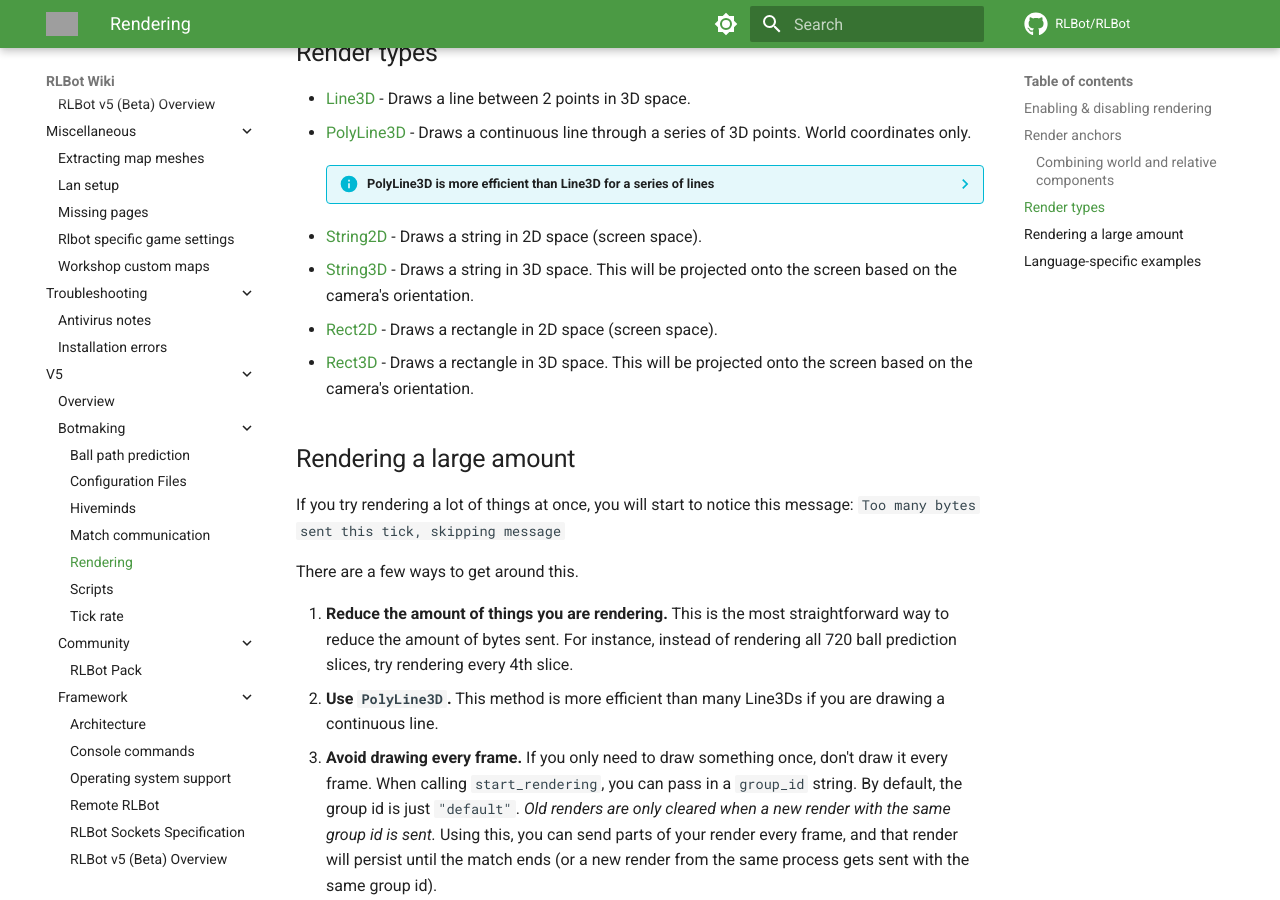
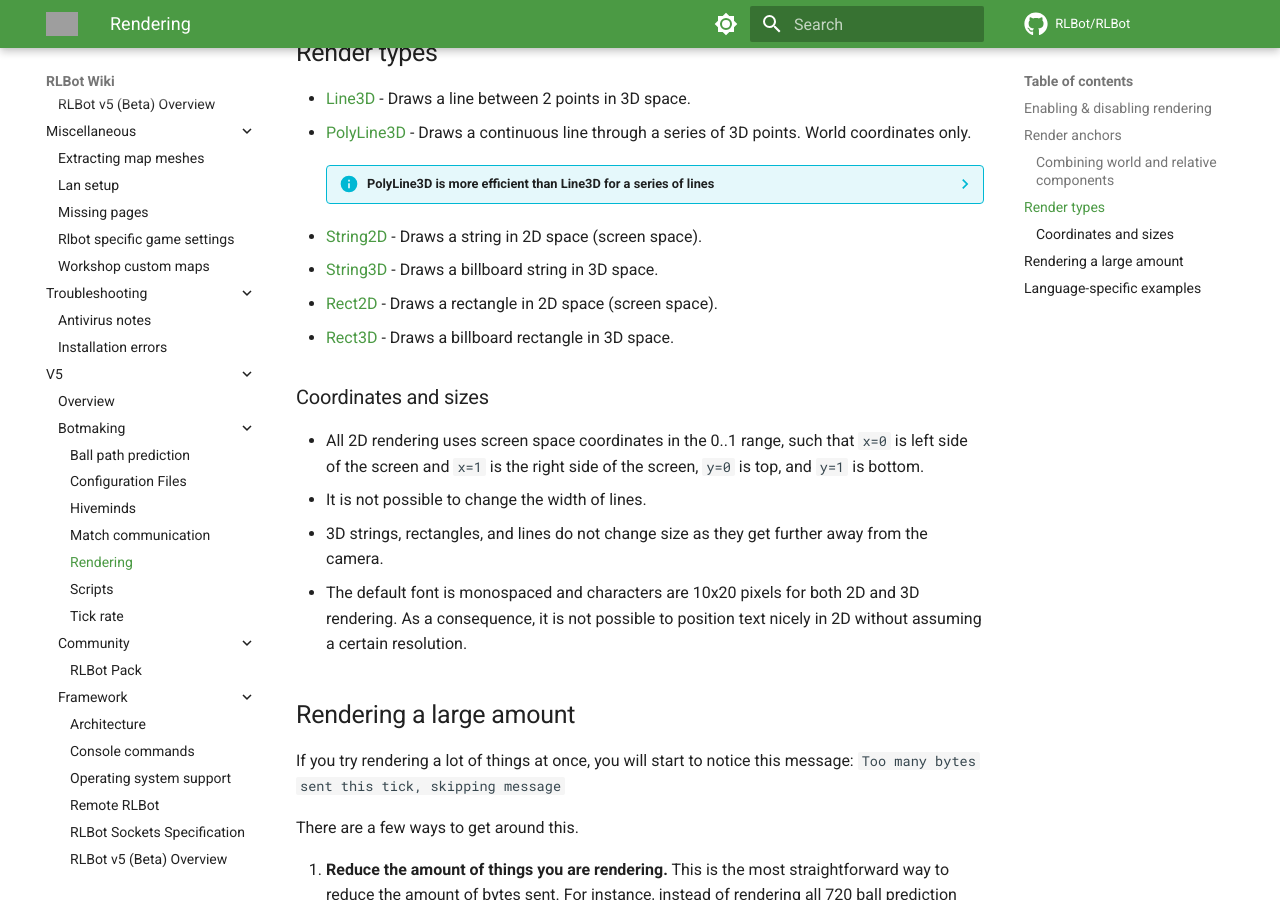
Before and after one commit to RLBot/wiki, an MkDocs documentation site: the page built from docs/v5/botmaking/rendering.md, in a window 1280 px wide and 900 px high, scrolled down 1099 px. Built offline with MkDocs 1.6.1 and Material for MkDocs 9.7.7, drawn with Linux system fonts in a browser that asks for light colours; comment, search, counter and statistics services are not loaded; grey boxes are pictures that could not be loaded.

Commit message:
Add rendering sizes and coordinate details

```diff
--- a/docs/v5/botmaking/rendering.md
+++ b/docs/v5/botmaking/rendering.md
@@ -34,9 +34,16 @@ This will position the render underneath the car, with the render moving relativ
         This is the recommended way to draw a large number of points in a continuous line, as it is more efficient than sending multiple `Line3D` messages. While this method was available in RLBot v4, it was implemented by sending a series of `Line3D` messages which defeated the purpose.
 
 - [String2D](https://github.com/RLBot/flatbuffers-schema/blob/main/rendering.fbs#L76-L96) - Draws a string in 2D space (screen space).
-- [String3D](https://github.com/RLBot/flatbuffers-schema/blob/main/rendering.fbs#L98-L115) - Draws a string in 3D space. This will be projected onto the screen based on the camera's orientation.
+- [String3D](https://github.com/RLBot/flatbuffers-schema/blob/main/rendering.fbs#L98-L115) - Draws a billboard string in 3D space.
 - [Rect2D](https://github.com/RLBot/flatbuffers-schema/blob/main/rendering.fbs#L117-L134) - Draws a rectangle in 2D space (screen space).
-- [Rect3D](https://github.com/RLBot/flatbuffers-schema/blob/main/rendering.fbs#L136-L151) - Draws a rectangle in 3D space. This will be projected onto the screen based on the camera's orientation.
+- [Rect3D](https://github.com/RLBot/flatbuffers-schema/blob/main/rendering.fbs#L136-L151) - Draws a billboard rectangle in 3D space.
+
+### Coordinates and sizes
+
+- All 2D rendering uses screen space coordinates in the 0..1 range, such that `x=0` is left side of the screen and `x=1` is the right side of the screen, `y=0` is top, and `y=1` is bottom.
+- It is not possible to change the width of lines.
+- 3D strings, rectangles, and lines do not change size as they get further away from the camera.
+- The default font is monospaced and characters are 10x20 pixels for both 2D and 3D rendering. As a consequence, it is not possible to position text nicely in 2D without assuming a certain resolution.
 
 ## Rendering a large amount
 
```
